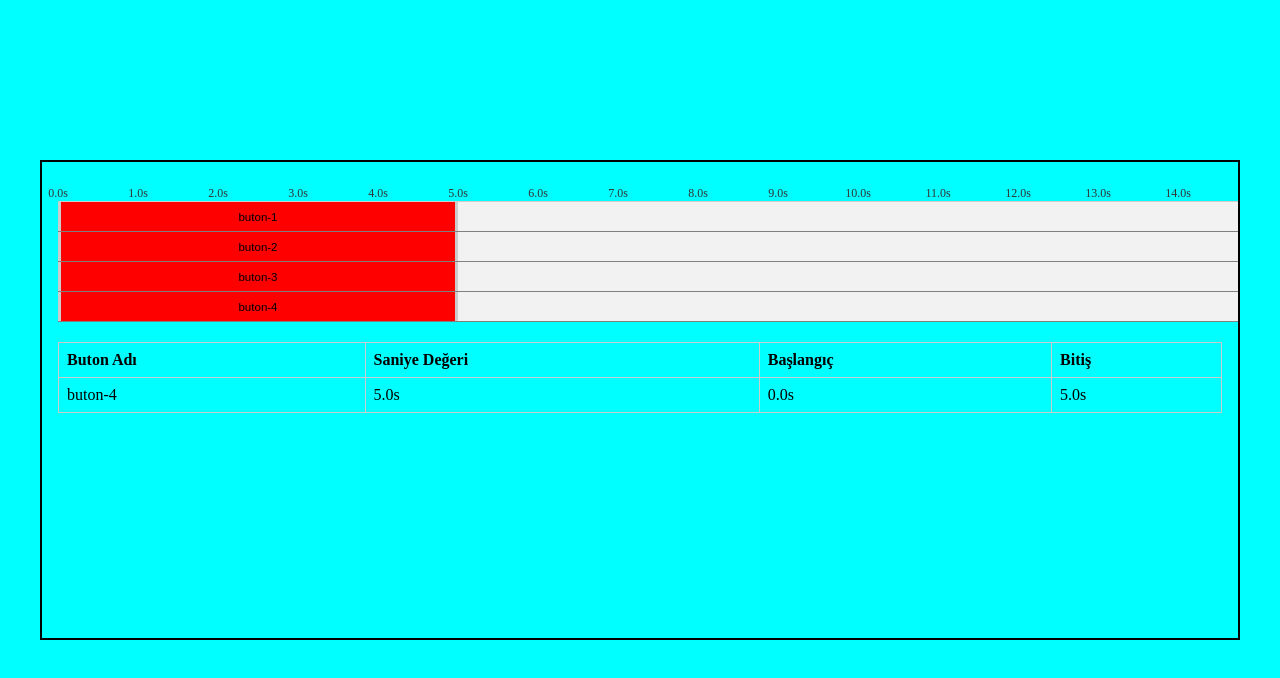
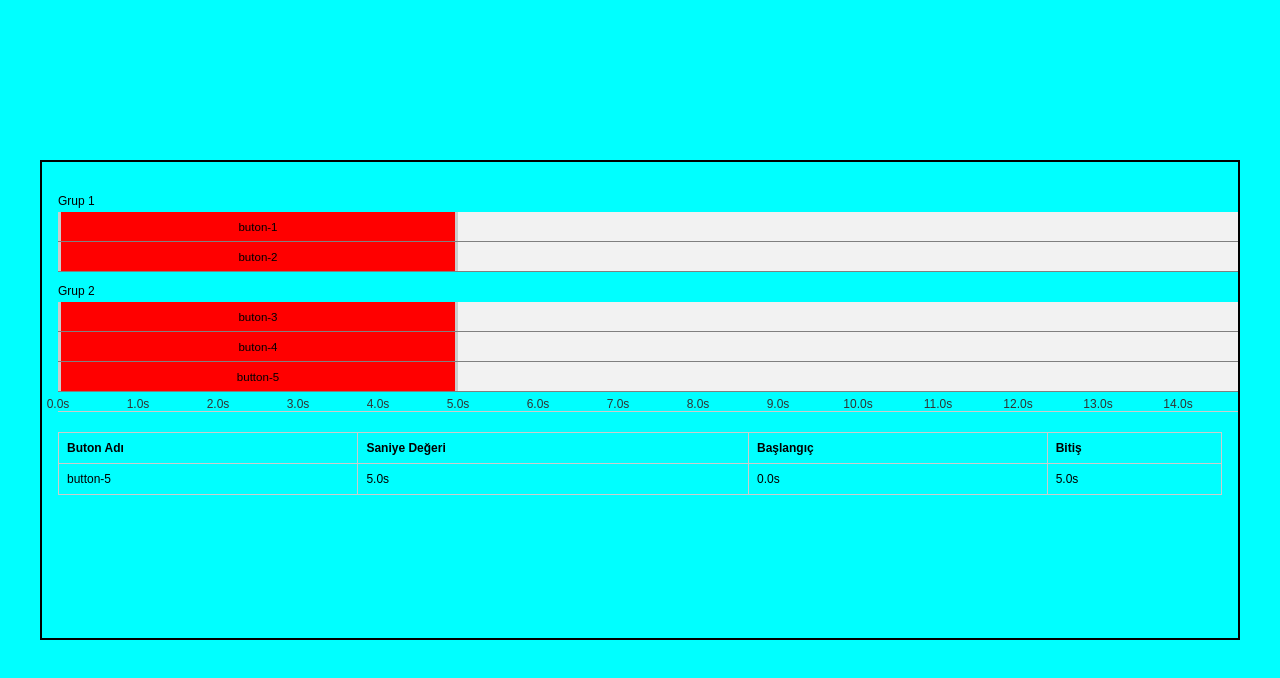
Before and after one commit to enesmuzaffer22/Timeline-Component, a React (Create React App) app: page / in a window 1280 px wide. Shown: the top 678 px of the page. Built offline with nearby package versions, Linux system fonts and the light colour scheme.

Commit message:
added row groups

```diff
--- a/src/components/Timeline.jsx
+++ b/src/components/Timeline.jsx
@@ -81,6 +81,11 @@ function Timeline() {
         return ticks;
     };
 
+    const groups = [
+        { name: 'Grup 1', buttons: ['buton-1', 'buton-2'] },
+        { name: 'Grup 2', buttons: ['buton-3', 'buton-4', 'button-5'] },
+    ];
+
     return (
         <div className="timeline-main-container">
             {selectedTime !== null && (
@@ -89,6 +94,20 @@ function Timeline() {
                 </div>
             )}
             <div className="timeline-container">
+                {groups.map((group, groupIndex) => (
+                    <div key={groupIndex} className="timeline-group">
+                        <div className="group-label">{group.name}</div>
+                        {group.buttons.map((name, index) => (
+                            <DraggableButton
+                                key={name}
+                                name={name}
+                                startTime={0}
+                                onSelect={handleButtonSelect}
+                                setButtonRef={ref => (buttonRefs.current[name] = ref)}
+                            />
+                        ))}
+                    </div>
+                ))}
                 <div
                     className="timeline"
                     ref={timelineRef}
@@ -104,15 +123,6 @@ function Timeline() {
                         ></div>
                     )}
                 </div>
-                {['buton-1', 'buton-2', 'buton-3', 'buton-4'].map((name, index) => (
-                    <DraggableButton
-                        key={name}
-                        name={name}
-                        startTime={0}
-                        onSelect={handleButtonSelect}
-                        setButtonRef={ref => (buttonRefs.current[name] = ref)}
-                    />
-                ))}
             </div>
             <ButtonInfoTable buttonInfo={buttonInfo} />
         </div>
--- a/src/style/main.scss
+++ b/src/style/main.scss
@@ -2,6 +2,7 @@
   margin: 0;
   padding: 0;
   box-sizing: border-box;
+  font-family: sans-serif;
 }
 
 .app-container {
@@ -109,4 +110,11 @@
   border: 1px solid #ccc;
   padding: 8px;
   text-align: left;
+  font-size: 12px;
 }
+
+.group-label{
+   margin-bottom: 4px;
+   margin-top: 12px;
+   font-size: 12px;
+}
```
